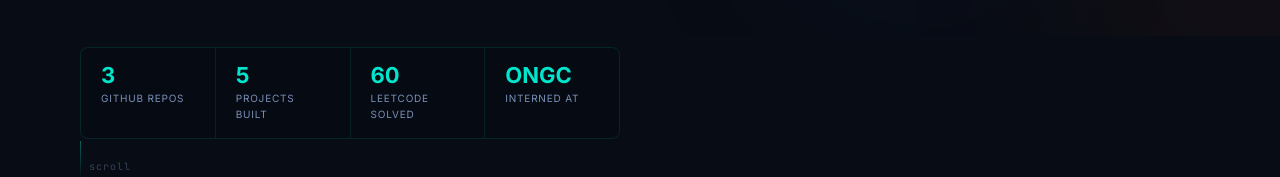
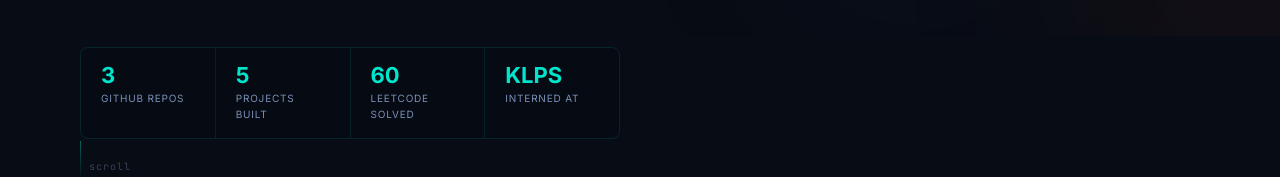
Before and after one commit to adarshraj2077/Adarsh-Portfolio, a React (Create React App) app: page / in a window 1280 px wide. Shown: the part 764-941 px from the top of the page. Built offline with nearby package versions, Linux system fonts and the light colour scheme.

Commit message:
fix: change metric from ONGC to KLPS

```diff
--- a/src/components/HeroSection.js
+++ b/src/components/HeroSection.js
@@ -37,7 +37,7 @@ const metrics = [
     { value: '3', label: 'GitHub Repos' },
     { value: '5', label: 'Projects Built' },
     { value: '60', label: 'LeetCode Solved' },
-    { value: 'ONGC', label: 'Interned At' },
+    { value: 'KLPS', label: 'Interned At' },
 ];
 
 const isTouchDevice = () =>
```
